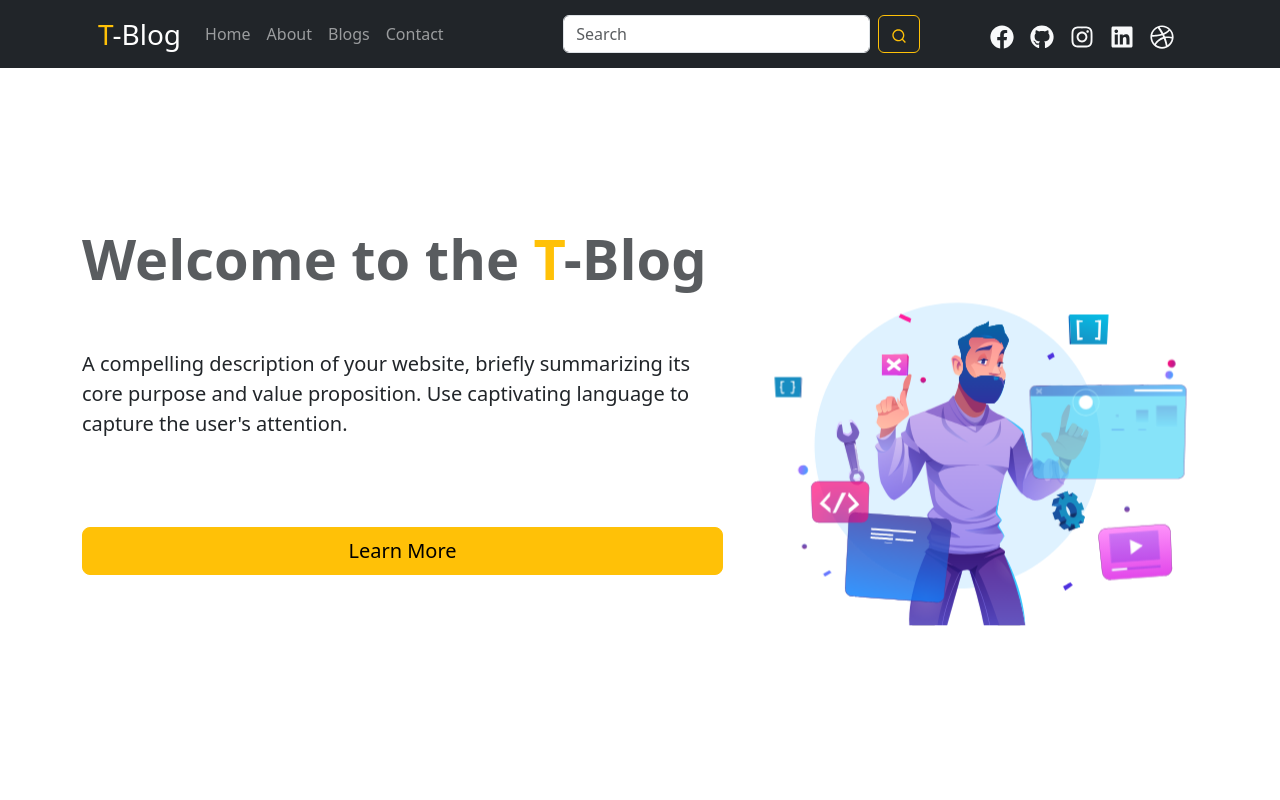
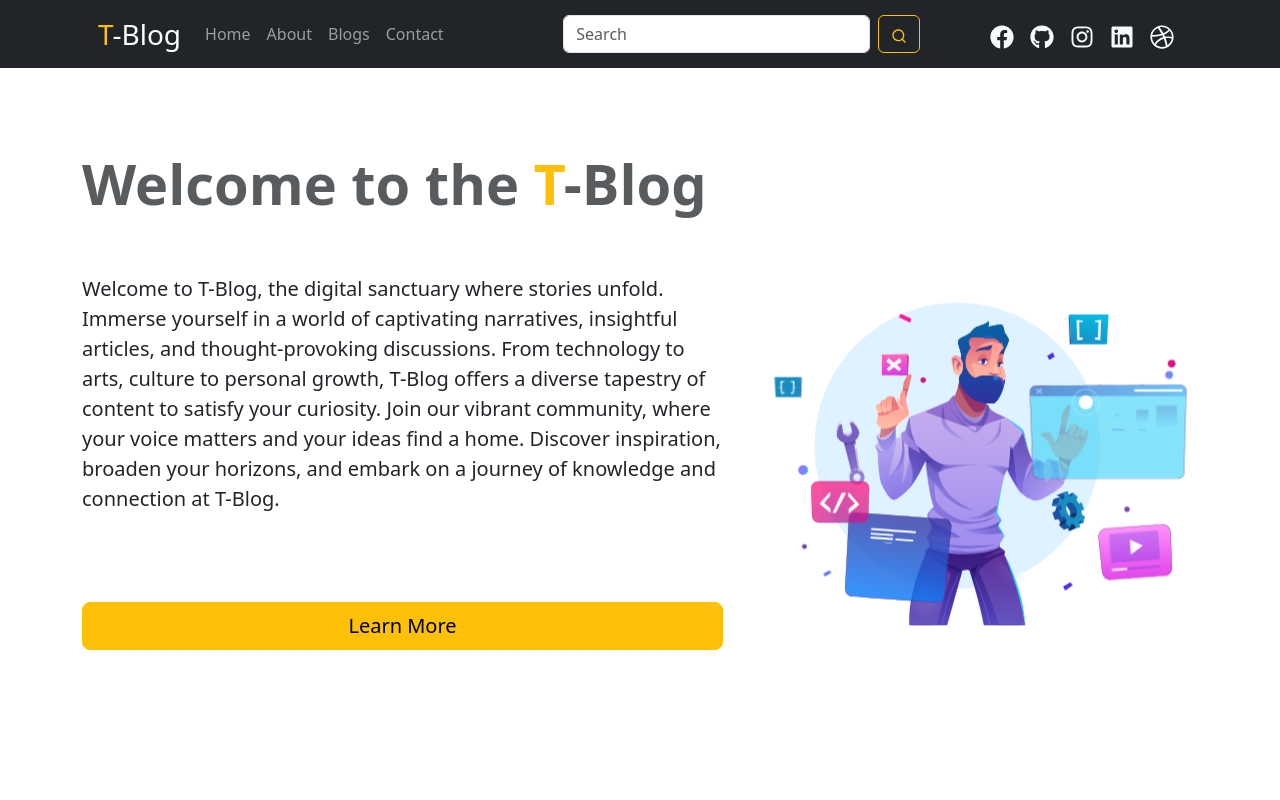
Before and after one commit to tharindu432/Blogsite-treinetic, a React (Create React App) app: page / in a window 1280 px wide. Shown: the top 800 px of the page. Built offline with nearby package versions, Linux system fonts and the light colour scheme.

Commit message:
Final product is developed! done and dusted

```diff
--- a/src/pages/About.js
+++ b/src/pages/About.js
@@ -24,12 +24,12 @@ const About = () => {
         <div className="col">
           <h1 className="display-4 fw-bold text-muted">About Us</h1>
           <p className="lead">
-            Lorem ipsum dolor sit amet, consectetur adipiscing elit. Donec sed odio dui. Integer nec odio praesent libero mollis interdum blandit eget dolor. Morbi leo risus, porta ac consectetur ac, vestibulum at eros. Nullam id dolor magna. Suspendisse potenti. Praesent sapien massa, convallis a pharetra at, molestie nec lacus. Lorem ipsum dolor sit amet, consectetur adipiscing elit. Nullam id dolor magna. Suspendisse potenti. Donec sed odio dui. Cras justo odio, dapibus ac facilisis in, egestas eget quam. Praesent sapien massa, convallis a pharetra at, molestie nec lacus. Duis mollis, est quis tristique posuere, tortor dolor tempor magna, eget eleifend dui nunc laoreet metus. Phasellus egestas tellus semper laoreet mattis.
+          Welcome to T-Blog, a haven where the power of storytelling intertwines with the art of expression. We curate a tapestry of thoughts, connecting passionate writers and curious souls in a harmonious blend of inspiration. Within our vibrant community, creativity blossoms and ideas flourish, shaping the world one article at a time. At T-Blog, we believe in the extraordinary, where each carefully crafted piece becomes a brushstroke of knowledge, painting a brighter tomorrow. Here, diverse perspectives converge, sparking thought-provoking conversations that transcend boundaries and ignite change. Unleash your imagination in this realm of endless possibilities, where the written word dances, whispering tales of discovery and inviting you to embark on a journey of self-expression and connection. Welcome to T-Blog, where stories come alive.
           </p>
           <div>
 
           </div>
-          <a href="https://chathurangarp.tech/" className="btn btn-warning btn-lg mt-4 shadow-lg">Learn More</a>
+          <a href="https://www.fiverr.com/webdoctor_labs" className="btn btn-warning btn-lg mt-4 shadow-lg">Learn More</a>
         </div>
         <div className="col d-none d-md-block">
           {/* <img src={AboutUs} alt="About Us Image" className="img-fluid rounded-start shadow-lg" /> */}
--- a/src/pages/Blogs.js
+++ b/src/pages/Blogs.js
@@ -135,7 +135,7 @@ const Blogs = () => {
               />
             </Form.Group>
             <br></br>
-            <Button variant="primary" type="submit">
+            <Button variant="warning" type="submit">
               Create
             </Button>
           </Form>
--- a/src/pages/Home.js
+++ b/src/pages/Home.js
@@ -14,9 +14,9 @@ const Home = () => {
           <Col md={7} className="d-flex flex-column justify-content-center gap-5">
             <h1 className="display-4 fw-bold text-muted ">Welcome to the <span className='text-warning'>T</span>-Blog</h1>
             <p className="lead pb-4">
-              A compelling description of your website, briefly summarizing its
-              core purpose and value proposition. Use captivating language to
-              capture the user's attention.
+            Welcome to T-Blog, the digital sanctuary where stories unfold. Immerse yourself in a world of captivating narratives, insightful articles, and thought-provoking
+             discussions. From technology to arts, culture to personal growth, T-Blog offers a diverse tapestry of content to satisfy your curiosity. Join our vibrant community, where your voice matters
+            and your ideas find a home. Discover inspiration, broaden your horizons, and embark on a journey of knowledge and connection at T-Blog.
             </p>
             <a href="https://www.fiverr.com/webdoctor_labs" className="btn btn-warning btn-lg">Learn More</a>
           </Col>
```
